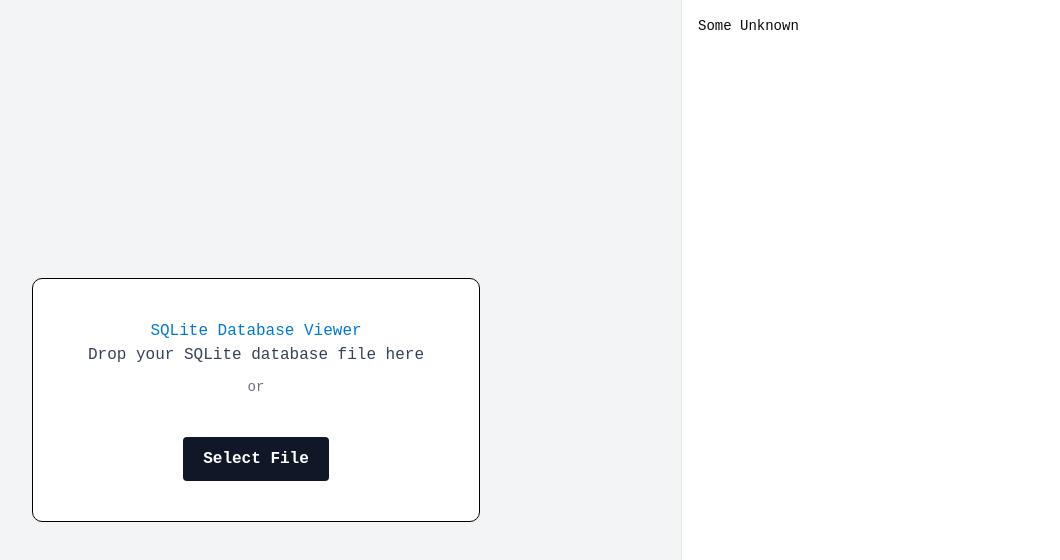
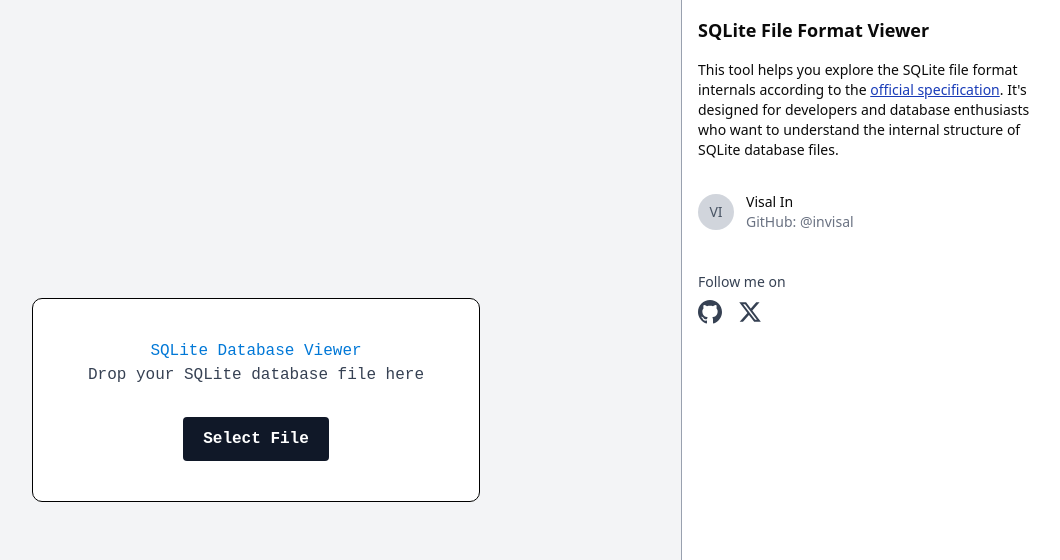
Before and after one commit to yadavvi91/sqlite-internal, a React (Vite) app: page / in a window 1280 px wide. Shown: the top 560 px of the page, without its empty margins (169-1229 px from the left). Built offline with nearby package versions, Linux system fonts and the light colour scheme.

Commit message:
add starter info

```diff
--- a/src/App.tsx
+++ b/src/App.tsx
@@ -5,10 +5,6 @@
 
 function App() {
   const [fileBuffer, setFileBuffer] = useState<ArrayBuffer | null>(null);
-
-  if (fileBuffer) {
-    return <Viewer buffer={fileBuffer} />;
-  }
 
   return (
     <InfoProvider>
--- a/src/components/file-drop-zone.tsx
+++ b/src/components/file-drop-zone.tsx
@@ -78,7 +78,6 @@
         <p className="text-base text-gray-700 mb-2.5">
           Drop your SQLite database file here
         </p>
-        <p className="text-sm text-gray-500 mb-5">or</p>
 
         <div className="relative mt-5 overflow-hidden inline-block">
           <button className="inline-block px-5 py-2.5 bg-gray-900 text-white font-bold rounded cursor-pointer text-base transition-colors hover:bg-blue-700">
--- a/src/components/info.tsx
+++ b/src/components/info.tsx
@@ -14,7 +14,7 @@
         <div className="w-[850px] h-screen overflow-auto bg-gray-100">
           {children}
         </div>
-        <div className="border-l p-4 grow-1 h-screen overflow-y-auto text-sm">
+        <div className="border-l border-gray-400 p-4 grow-1 h-screen overflow-y-auto text-sm">
           <InfoSidebar />
         </div>
       </div>
--- a/src/components/info/main.tsx
+++ b/src/components/info/main.tsx
@@ -3,6 +3,7 @@
 import { BPageHeaderInfo } from "./bpage-header";
 import { CellPointerInfo } from "./cell-pointer";
 import { DatabaseHeaderInfo } from "./database-header";
+import { StartedInfo } from "./starter";
 import { TableInteriorCellInfo } from "./table-interior-cell";
 import { TableLeafCellInfo } from "./table-leaf-cell";
 
@@ -26,5 +27,5 @@
     return <CellPointerInfo pointer={info.cellPointer} />;
   }
 
-  return <div>Some Unknown</div>;
+  return <StartedInfo />;
 }
--- /dev/null
+++ b/src/components/info/starter.tsx
@@ -0,0 +1,77 @@
+import { InfoContent, InfoHeader } from "../info";
+
+export function StartedInfo() {
+  return (
+    <InfoContent>
+      <InfoHeader>SQLite File Format Viewer</InfoHeader>
+
+      <p>
+        This tool helps you explore the SQLite file format internals according
+        to the{" "}
+        <a
+          href="https://sqlite.org/fileformat.html"
+          className="text-blue-800 underline"
+        >
+          official specification
+        </a>
+        . It's designed for developers and database enthusiasts who want to
+        understand the internal structure of SQLite database files.
+      </p>
+
+      <div className="mt-4 flex items-center gap-3">
+        <a
+          href="https://github.com/invisal"
+          className="flex items-center gap-3 no-underline"
+        >
+          <div className="h-9 w-9 rounded-full bg-gray-300 flex items-center justify-center text-gray-600">
+            VI
+          </div>
+          <div>
+            <p className="font-medium">Visal In</p>
+            <p className="text-sm text-gray-500">GitHub: @invisal</p>
+          </div>
+        </a>
+      </div>
+
+      <div className="mt-6">
+        <h3 className="text-sm font-medium text-gray-700 mb-2">Follow me on</h3>
+        <div className="flex gap-4">
+          <a
+            href="https://github.com/invisal"
+            target="_blank"
+            rel="noopener noreferrer"
+            className="text-gray-700 hover:text-black transition-colors"
+            title="GitHub"
+          >
+            <svg
+              xmlns="http://www.w3.org/2000/svg"
+              width="24"
+              height="24"
+              viewBox="0 0 24 24"
+              fill="currentColor"
+            >
+              <path d="M12 0c-6.626 0-12 5.373-12 12 0 5.302 3.438 9.8 8.207 11.387.599.111.793-.261.793-.577v-2.234c-3.338.726-4.033-1.416-4.033-1.416-.546-1.387-1.333-1.756-1.333-1.756-1.089-.745.083-.729.083-.729 1.205.084 1.839 1.237 1.839 1.237 1.07 1.834 2.807 1.304 3.492.997.107-.775.418-1.305.762-1.604-2.665-.305-5.467-1.334-5.467-5.931 0-1.311.469-2.381 1.236-3.221-.124-.303-.535-1.524.117-3.176 0 0 1.008-.322 3.301 1.23.957-.266 1.983-.399 3.003-.404 1.02.005 2.047.138 3.006.404 2.291-1.552 3.297-1.23 3.297-1.23.653 1.653.242 2.874.118 3.176.77.84 1.235 1.911 1.235 3.221 0 4.609-2.807 5.624-5.479 5.921.43.372.823 1.102.823 2.222v3.293c0 .319.192.694.801.576 4.765-1.589 8.199-6.086 8.199-11.386 0-6.627-5.373-12-12-12z" />
+            </svg>
+          </a>
+          <a
+            href="https://x.com/invisal89"
+            target="_blank"
+            rel="noopener noreferrer"
+            className="text-gray-700 hover:text-blue-400 transition-colors"
+            title="X (Twitter)"
+          >
+            <svg
+              xmlns="http://www.w3.org/2000/svg"
+              width="24"
+              height="24"
+              viewBox="0 0 24 24"
+              fill="currentColor"
+            >
+              <path d="M18.244 2.25h3.308l-7.227 8.26 8.502 11.24H16.17l-5.214-6.817L4.99 21.75H1.68l7.73-8.835L1.254 2.25H8.08l4.713 6.231zm-1.161 17.52h1.833L7.084 4.126H5.117z" />
+            </svg>
+          </a>
+        </div>
+      </div>
+    </InfoContent>
+  );
+}
--- a/src/components/page-header.tsx
+++ b/src/components/page-header.tsx
@@ -1,12 +1,20 @@
 import { LucideChevronLeft } from "lucide-react";
 import { DatabaseParsedPage } from "../type";
 import { PropsWithChildren } from "react";
+import { useInfoContext } from "./info-context";
 
 export function PageHeader({ page }: { page: DatabaseParsedPage }) {
+  const { setInfo } = useInfoContext();
+
   return (
     <div className="sticky top-0 bg-white z-10 p-2 border-b mb-2">
       <div className="font-bold flex gap-2 items-center">
-        <a href="#">
+        <a
+          href="#"
+          onClick={() => {
+            setInfo({ type: "started" });
+          }}
+        >
           <LucideChevronLeft className="inline-block" />
         </a>
         Page {page.number} | {page.type}
--- a/src/page-list.tsx
+++ b/src/page-list.tsx
@@ -48,7 +48,7 @@
           <a
             href={`#page=${page.number}`}
             key={index}
-            className="bg-white border p-4 rounded w-[180px] hover:bg-gray-100 cursor-pointer text-sm"
+            className="bg-white border p-4 rounded w-[180px] hover:border-black cursor-pointer text-sm"
           >
             <h3 className="font-bold text-2xl">{page.number}</h3>
             <p>{page.type}</p>
```
